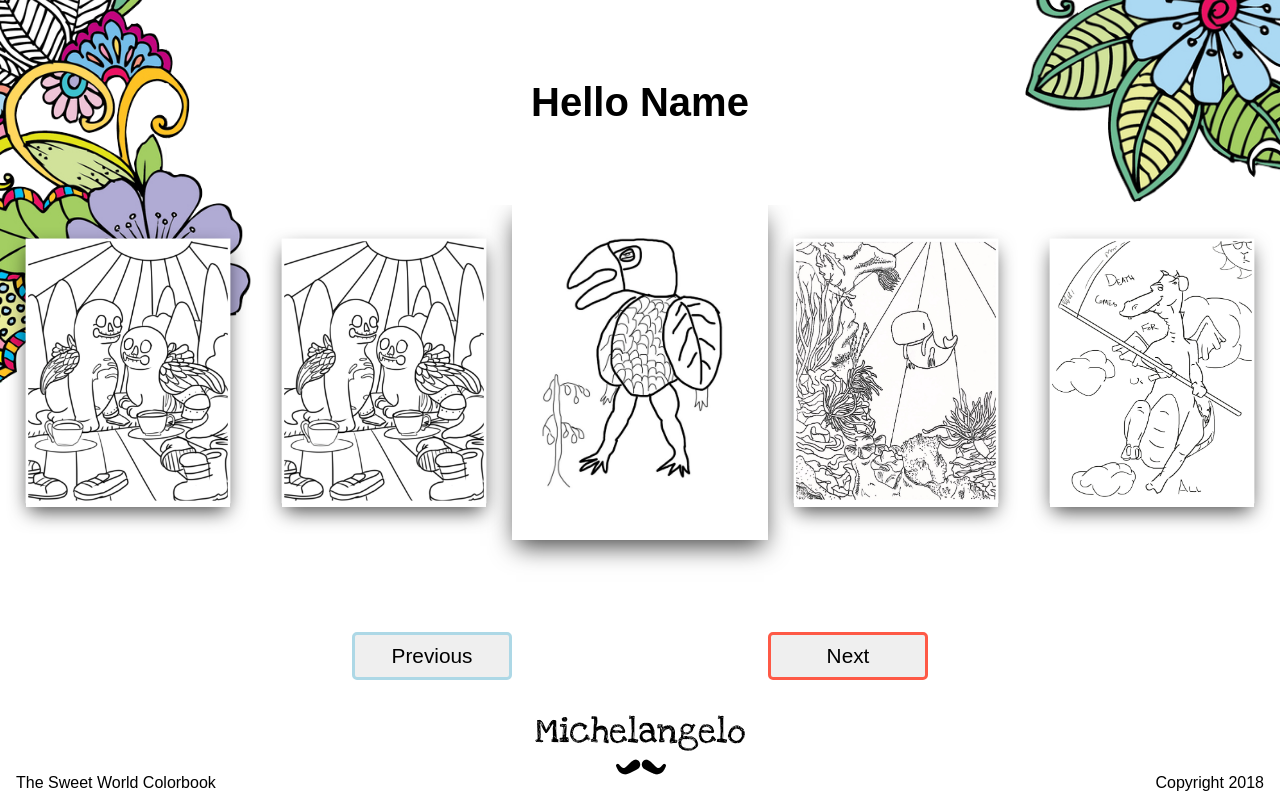
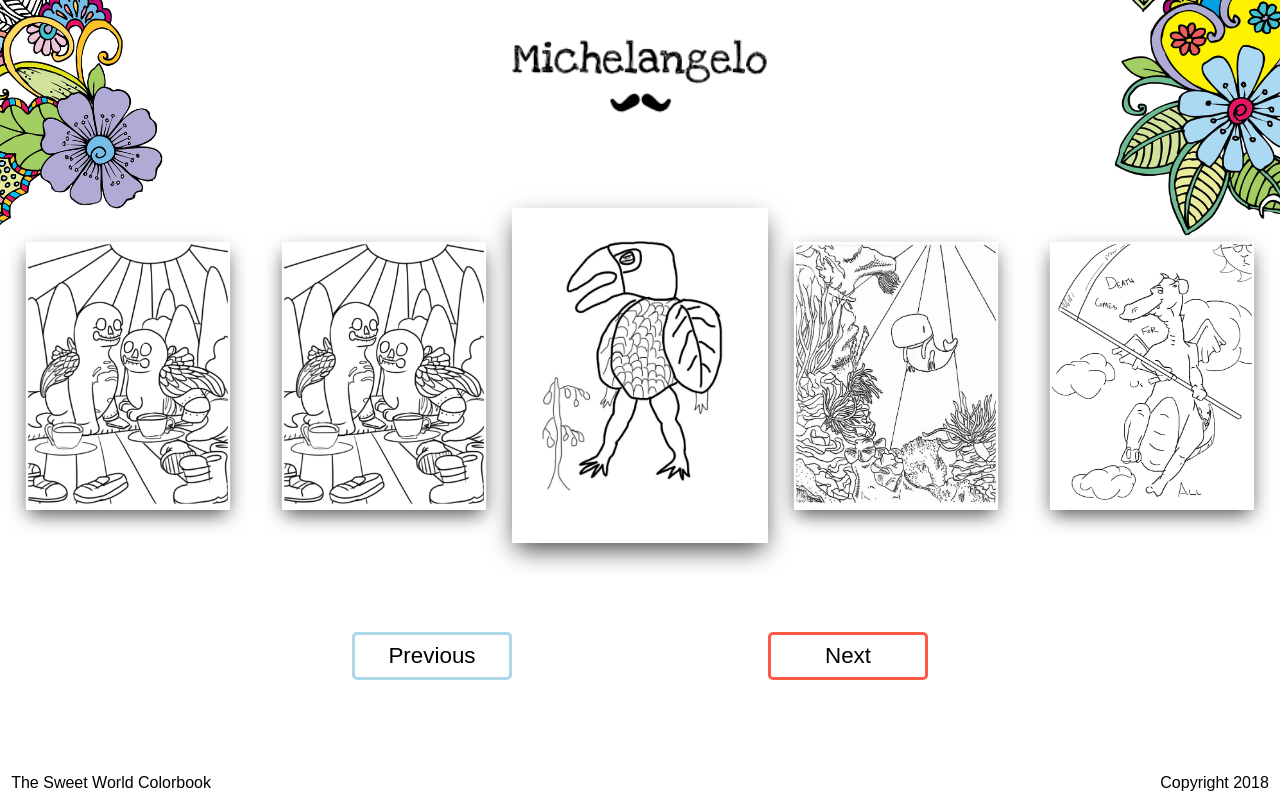
Before and after one commit to jdyuanglee/idmt380, a website: page src/index.html in a window 1280 px wide. Drawn offline with nearby package versions, Linux system fonts and the light colour scheme; a web font is replaced by a local one.

Commit message:
:lipstick: Update index page and make it fully responsive

```diff
--- a/src/css/slick.css
+++ b/src/css/slick.css
@@ -122,7 +122,7 @@
 /* --- CUSTOM --- */
 
 .slick-slide {
-  transition: transform .2s ease-in-out;
+  transition: transform .3s ease-in-out;
   transform: scale(0.6);
   z-index: 10;
   box-shadow: 0px 10px 24px -4px rgba(0,0,0,0.75);
@@ -153,18 +153,27 @@
 }
 button{
   transition: background-color 0.3s ease;
+  background-color: #fff;
   border-style: solid;
   border-width: 3px;
   border-radius: 5px;
   width: 10rem;
   height: 3rem;
-  font-size: 1.3rem;
+  font-size: 1.4rem;
 }
-button:hover{
-  color: #bbb;
+.slick-next:hover{
+  color: #FE5946;
 }
-button:active{
-  color: #bbb;
+.slick-prev:hover{
+    color: lightblue;
+}
+.slick-next:active{
+  background-color: #FE5946;
+  color: #fff;
+}
+.slick-prev:active{
+    background-color: lightblue;
+    color: #fff;
 }
 
 .slick-slide{
--- a/src/css/style.css
+++ b/src/css/style.css
@@ -3,10 +3,8 @@
     padding: 0;
     box-sizing: border-box;
     width: 100%;
-
     font-family: 'Ruluko', sans-serif;
-
-    /* overflow: hidden; */
+    overflow: hidden;
 
     /* Border for developing */
     /* border-style: solid;
@@ -16,83 +14,32 @@
 p{
     font-size: .7rem;
 }
-nav img{
-    /* z-index: 9; */
-}
 html{
 	font-size: 100%;
 }
 
-img{
-	/* display: block; */
-	/* max-width: 100%; */
-	/* margin: auto;     */
-}
 .left, .right{
     position: absolute;
-    width: 20%;
+    width: 19vw;
     transition: 1s ease-in-out;
 }
 .left{
-    margin-block-end: 10rem;
     left: 0;
 }
 .right{
+    top: 0;
+}
+.right{
     right: 0;
+    top: 0;
 }
 nav{
-    /* height: 3rem; */
     display: flex;
 }
 nav h1{
     text-align: center;
     margin: 5rem 0;
     font-size: 2.5rem;
-}
-
-main img{
-    /* width: 30rem; */
-	text-align: center;
-    /* clip-path: inset(13% 0% 11% 0% round 10%); */
-    /* mask-border-source: url(img/Left.png); */
-}
-.mid{
-    z-index: 3;
-    margin: auto;
-}
-
-.leftSide{
-    margin: 0 -5rem;
-    display: flex;
-}
-.rightSide{
-    margin: 0 -5rem;
-    display: flex;
-}
-.twoL, .twoR{
-    z-index: 2;
-    position: relative;
-    width: 70%;
-    margin: auto;
-}
-.threeL, .threeR{
-    display: none;
-    z-index: 1;
-    position: relative;
-    width: 48%;
-    margin: auto -6rem;
-}
-main{
-    display: flex;
-    /* overflow: hidden; */
-    /* transition: 1s ease-in-out; */
-    width: 100%;
-    /* width: 60%; */
-    /* height: 65vh; */
-    height: 65vh;
-    /* margin: 3rem auto; */
-    /* margin-top: 20vh; */
-    /* padding: 0 8rem; */
 }
 footer{
     display: flex;
@@ -106,9 +53,22 @@ footer img{
     width: 40%;
 }
 footer p{
-    margin: 0 1rem
+    margin: 0 .7rem
 }
-
+.carousel{
+    position: absolute;
+    top: 25vh;
+}
+#logo{
+    width: 50vw;
+    margin: 2rem auto;
+}
+main{
+    margin: auto;
+}
+.slick-slide{
+    margin: 2rem 0;
+}
 
 /* COLORING PAGE */
 .wrapper{
@@ -172,36 +132,30 @@ footer p{
     }
 }
 @media screen and (min-width: 768px){
+    #logo{
+        width: 20vw;
+    }
+    /* .carousel{
+        margin: 6vh 0;
+    } */
     svg{
     width: 40vw;
-    }
-    .left, .right{
-        top: -9rem;
-    }
-    main{
-    height: 71vh;
-    /* margin-top: 130vh; */
     }
     p{
         font-size: 1rem;
     }
-    .twoL, .twoR{
-        /* width: 150%; */
+    .left{
+        top: -10vw;
     }
-    .threeL, .threeR{
-        display: block;
-        /* width: 100%; */
+    .left, .right{
+        width: 13vw;
     }
 }
 @media screen and (min-width: 1024px){
+    .carousel{
+        top: 22vh;
+    }
     svg{
         width: 20vw;
         }
-    .left, .right{
-        top: -10rem;
-    }
-    main{
-    height: 70vh;
-    /* margin-top: 20vh; */
-    }
 }
--- a/src/index.html
+++ b/src/index.html
@@ -8,13 +8,13 @@
     <link rel="stylesheet" type="text/css" href="css/slick.css" />
     <link rel="stylesheet" type="text/css" href="css/style.css" />
     <link href="https://fonts.googleapis.com/css?family=Ruluko" rel="stylesheet">
-    <title>IDM T380</title>
+    <title>IDMT380</title>
 </head>
 
 <body>
     <nav>
         <img src="img/Left.png" alt="left" class="left">
-        <h1>Hello Name</h1>
+        <img id="logo" src="img/signature.png" alt="logo">
         <img src="img/Right.png" alt="right" class="right">
     </nav>
     <main class="carousel">
@@ -50,7 +50,6 @@
     <!-- <div class="sidebar"></div> -->
     <footer>
         <p>The Sweet World Colorbook</p>
-        <img src="img/signature.png" alt="logo">
         <p style="text-align: right;">Copyright 2018</p>
     </footer>
     <script src="https://code.jquery.com/jquery-3.3.1.min.js" integrity="sha256-FgpCb/KJQlLNfOu91ta32o/NMZxltwRo8QtmkMRdAu8="
--- a/src/js/script.js
+++ b/src/js/script.js
@@ -18,10 +18,19 @@ $(document).ready(function(){
          settings: {
            arrows: false,
            centerMode: true,
-           centerPadding: '40px',
+           centerPadding: '6rem',
            slidesToShow: 1
          }
-       }
+       },
+       {
+        breakpoint: 450,
+        settings: {
+          arrows: false,
+          centerMode: true,
+          centerPadding: '2.5rem',
+          slidesToShow: 1
+        }
+      }
      ]
   });
 });
```
